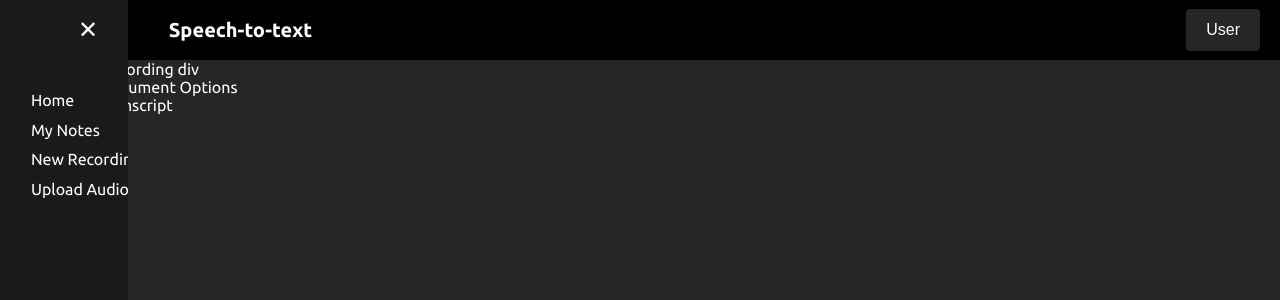
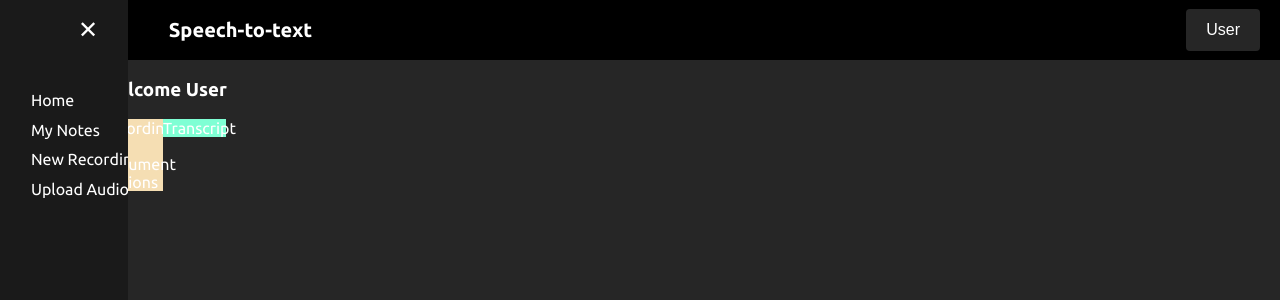
Before and after one commit to HarshitRinge89/Speech-to-text, a React (Vite) app in the folder FrontEnd/: page / in a window 1280 px wide. Shown: the top 300 px of the page. Built offline with nearby package versions, Linux system fonts and the light colour scheme.

Commit message:
Content component

```diff
--- /dev/null
+++ b/FrontEnd/src/Content.css
@@ -0,0 +1,23 @@
+.main-container{
+    display:flex;
+    flex-direction: column;
+}
+.bottom{
+    display: flex;
+    flex-direction: row;
+}
+.colone{
+    width:30%;
+    height:90%;
+    background-color: wheat;
+}
+.coltwo{
+    width:30%;
+    height:90%;
+    background-color: aquamarine;
+}
+.colthree{
+    width:30%;
+    height:90%;
+    background-color: bisque;
+}
--- a/FrontEnd/src/Content.jsx
+++ b/FrontEnd/src/Content.jsx
@@ -1,11 +1,16 @@
-function Content(){
+import './Content.css'
+export default function Content(){
     return(
-        <div className="Main-container">
+        <div className="main-container">
+            <div className="welcome"><h3>Welcome User</h3></div>
+            <div className="bottom">
                 <div className="colone">
-                <div className="Record">
+                    <div className="record">
                         Recording div
                     </div>
-                <div className="doc-opt">Document Options</div>
+                    <div className="doc-opt">
+                        Document Options
+                    </div>
                 </div>
                 <div className="coltwo">
                     <div className="transcript">
@@ -15,6 +20,6 @@ function Content(){
                 <div className="colthree">
                 </div>
             </div>
+        </div>
     );
 }
-export default Content
```
Lines whose indentation alone changed are shown as unchanged.
